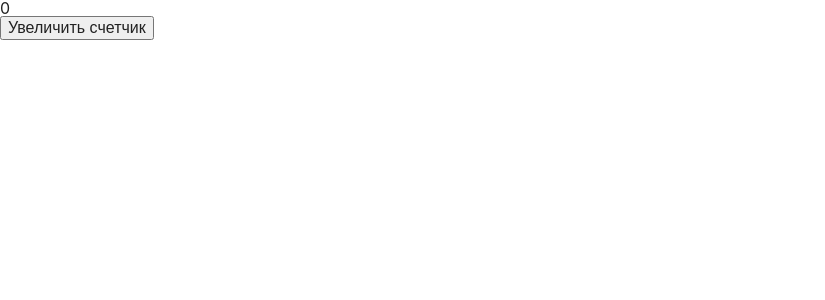
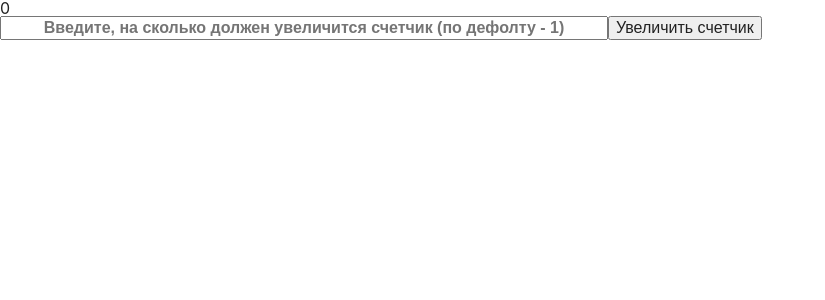
Before and after one commit to remenok200/freshcode-react-clicker, a React (Create React App) app: page / in a window 1280 px wide. Shown: the top 300 px of the page, without its empty margins (0-825 px from the left). Built offline with nearby package versions, Linux system fonts and the light colour scheme.

Commit message:
Added the ability to change the counter step

```diff
--- a/src/components/Clicker/Clicker.module.scss
+++ b/src/components/Clicker/Clicker.module.scss
@@ -1,7 +1,15 @@
 .container {
-
 }
 
 .counter {
+}
 
+.inputCount {
+  width: 600px;
+  color: green;
+  font-weight: bold;
+  text-align: center;
 }
+
+.buttonCouner {
+}
--- a/src/components/Clicker/index.jsx
+++ b/src/components/Clicker/index.jsx
@@ -7,11 +7,16 @@ class Clicker extends React.Component {
 
     this.state = {
       counter: 0,
+      count: 1,
     };
   }
 
   add = () => {
-    this.setState({ counter: this.state.counter + 1 });
+    this.setState({ counter: this.state.counter + this.state.count });
+  };
+
+  changeCountInput = ({ target: { value } }) => {
+    this.setState({ count: Number(value) });
   };
 
   render() {
@@ -20,7 +25,12 @@ class Clicker extends React.Component {
     return (
       <article className={styles.container}>
         <h1 className={styles.counter}>{counter}</h1>
-        <button className={styles.buttonCounter} onClick={this.add}>
+        <input
+          onChange={this.changeCountInput}
+          placeholder="Введите, на сколько должен увеличится счетчик (по дефолту - 1)"
+          className={styles.inputCount}
+        />
+        <button onClick={this.add} className={styles.buttonCounter}>
           Увеличить счетчик
         </button>
       </article>
```
